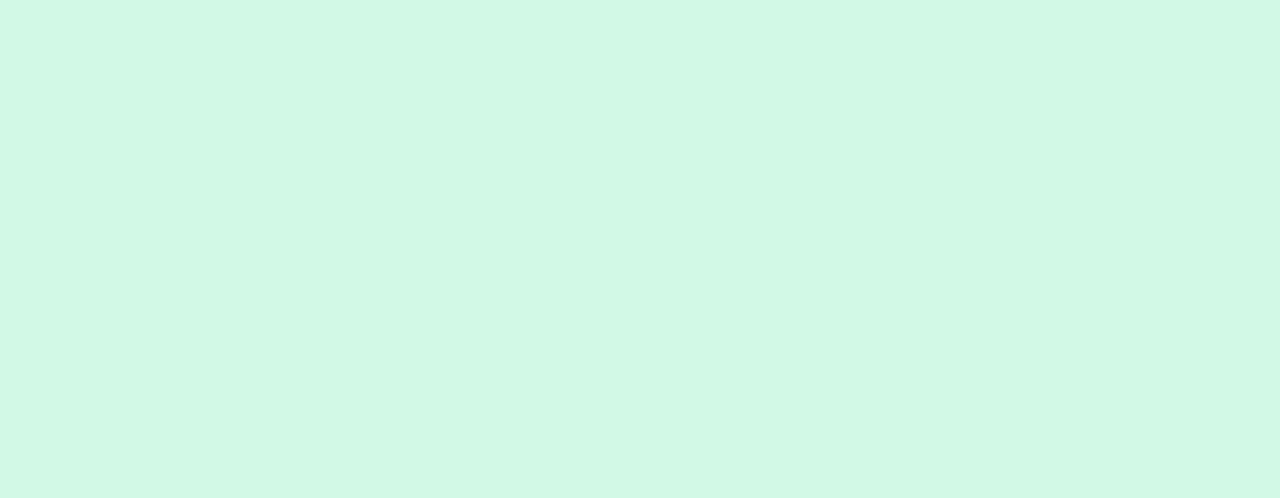
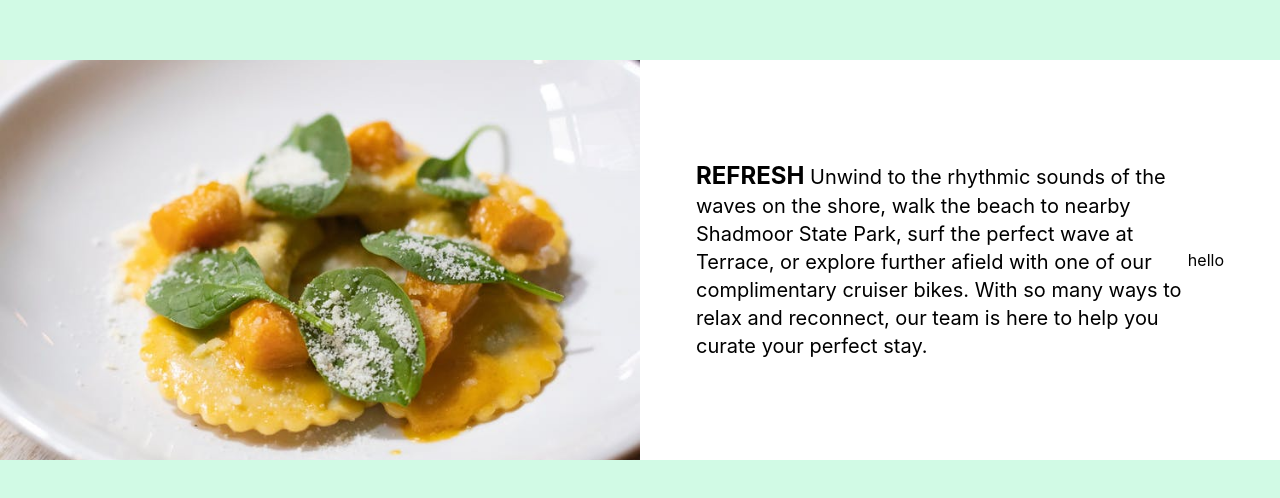
Before and after one commit to Davidfree2/pure-food, a React (Create React App) app: page / in a window 1280 px wide. Shown: the part 2164-2662 px from the top of the page. Before the commit the page ends 2224 px from the top, so only its background shows below. Built offline with nearby package versions, Linux system fonts and the light colour scheme.

Commit message:
got the ingredinet page goin gokay but still need to work on it

```diff
--- a/src/App.js
+++ b/src/App.js
@@ -4,6 +4,7 @@ import About from './Components/About.js';
 import Action from './Components/Action.js';
 import Carousel from './Components/Carousel.js';
 import Greet from './Components/Greet.js';
+import Popular from './Components/Popular.js';
 
 
 
@@ -16,6 +17,7 @@ function App() {
         <Carousel />
         <Action />
         <Greet />
+        <Popular />
       </>
   );
 }
--- /dev/null
+++ b/src/Components/Popular.js
@@ -0,0 +1,22 @@
+
+const Popular = () => {
+    return (
+        <>
+            <div class='flex h-screen justify-between items-start'>
+                <div class='flex h-1/2'>
+
+                    <div class='w-1/2 bg-cover bg-center'style={{"background-image": "url(./Images/raviolies.jpeg)"}}>
+                    </div>
+
+                    <div class='flex w-1/2 p-14 bg-white items-center'>
+                        <h2 class='bg-white text-xl'><b class='text-2xl'>REFRESH</b> Unwind to the rhythmic sounds of the waves on the shore, walk the beach to nearby Shadmoor State Park, surf the perfect wave at Terrace, or explore further afield with one of our complimentary cruiser bikes. With so many ways to relax and reconnect, our team is here to help you curate your perfect stay.</h2>
+                        <h1>hello</h1>
+                    </div>
+
+                </div>
+            </div>
+        </>
+    );
+};
+
+export default Popular;
```
Also changed, not shown: public/Images/raviolies.jpeg (added).
